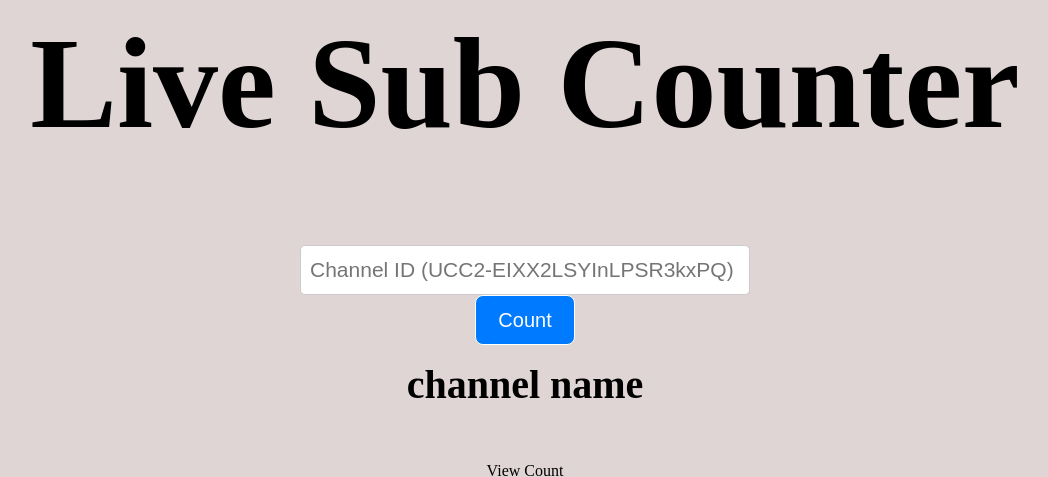
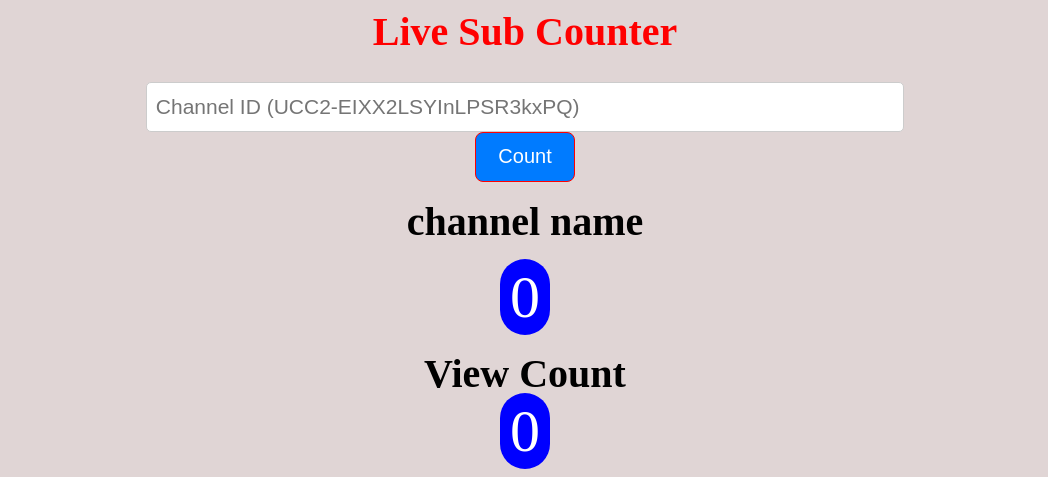
Before and after one commit to MunnyReol/simple, a plain HTML site: page index.html in a window 1280 px wide. Shown: the top 477 px of the page, without its empty margins (115-1163 px from the left). Drawn offline with Linux system fonts and the light colour scheme.

Commit message:
Update style.css

```diff
--- a/style.css
+++ b/style.css
@@ -1,10 +1,10 @@
 body{
     background-color: #e0d5d5;
 }
-
-h1.site_heading{
+.site_heading{
+     color:red;
     text-align: center;
-	font-size: 130px;
+    font-size: 40px;
 }
 
 div.main_content{
@@ -17,7 +17,7 @@ form{
 
 input[type=text]{
     border-radius: 5px;
-	width: 450px;
+    width: 60%;
     height: 50px;
     padding: 9px;
     border: 1px solid #ccc;
@@ -33,7 +33,7 @@ input[type=button]{
     cursor: pointer;
     margin: 0px;
     color: white;
-	border: 1.5px solid white;
+    border: 1.5px solid red;
 }
 
 input[type=button]:hover{
@@ -46,11 +46,24 @@ input[type=button]:hover{
 }
 
 #sub_count{
-	margin-top: 5px;
-	display: none;
     font-size: 60px;
-	background-color: black;
+    background-color: blue;
     color: white;
-	border-radius: 20px;
-	padding: 5px 10px;
+    border-radius: 25px;
+    padding:5px 10px;
 }
+#viewCount{
+color:white;
+font-size:60px;
+background-color:blue;
+border-radius:25px;
+padding:5px 10px;
+}
+.view{
+    font-size:40;
+    font-weight:bold;
+}
+#userpic{
+    width:250px;
+    height:250px;
+}
```
Lines whose indentation alone changed are shown as unchanged.
